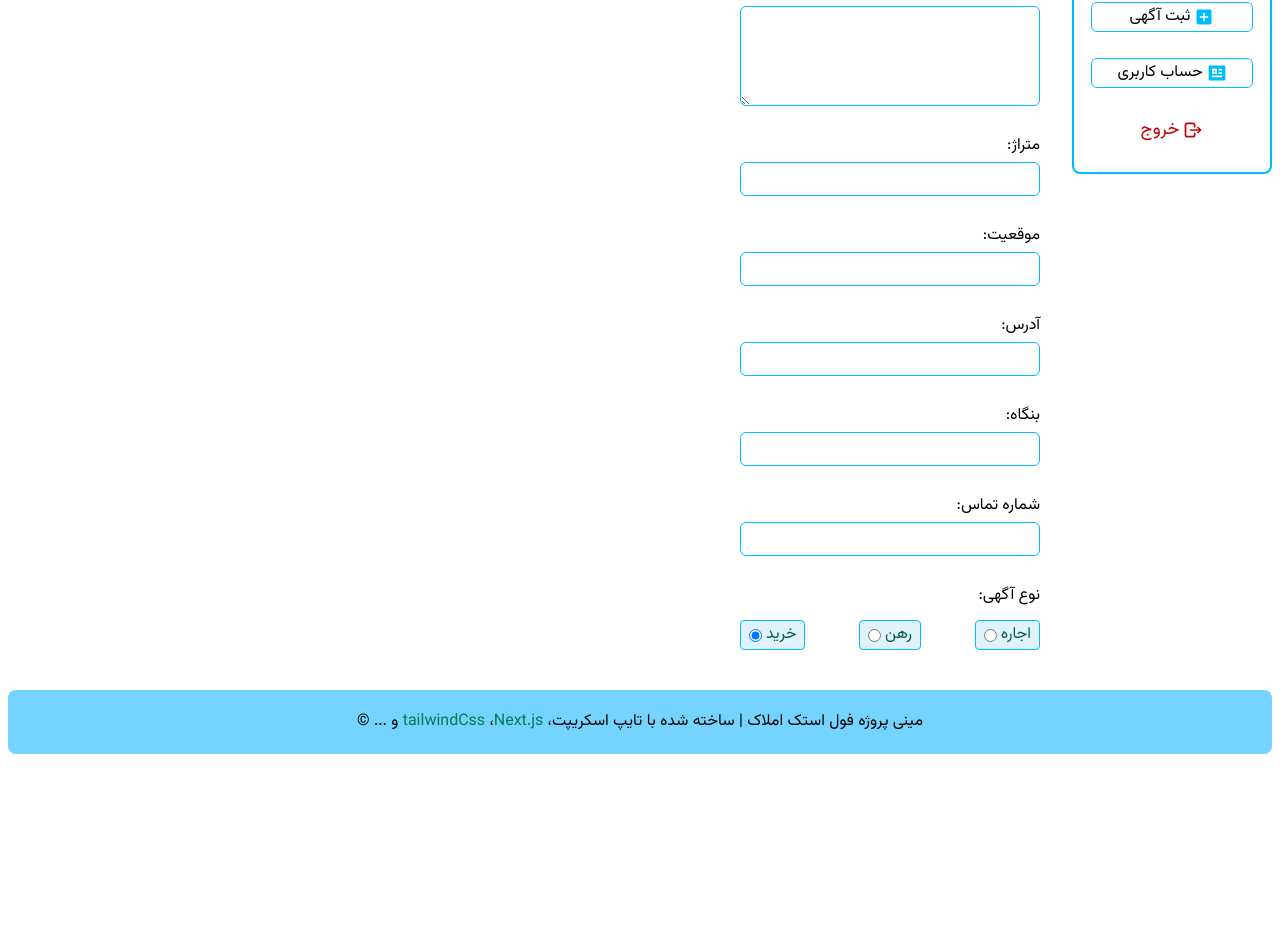
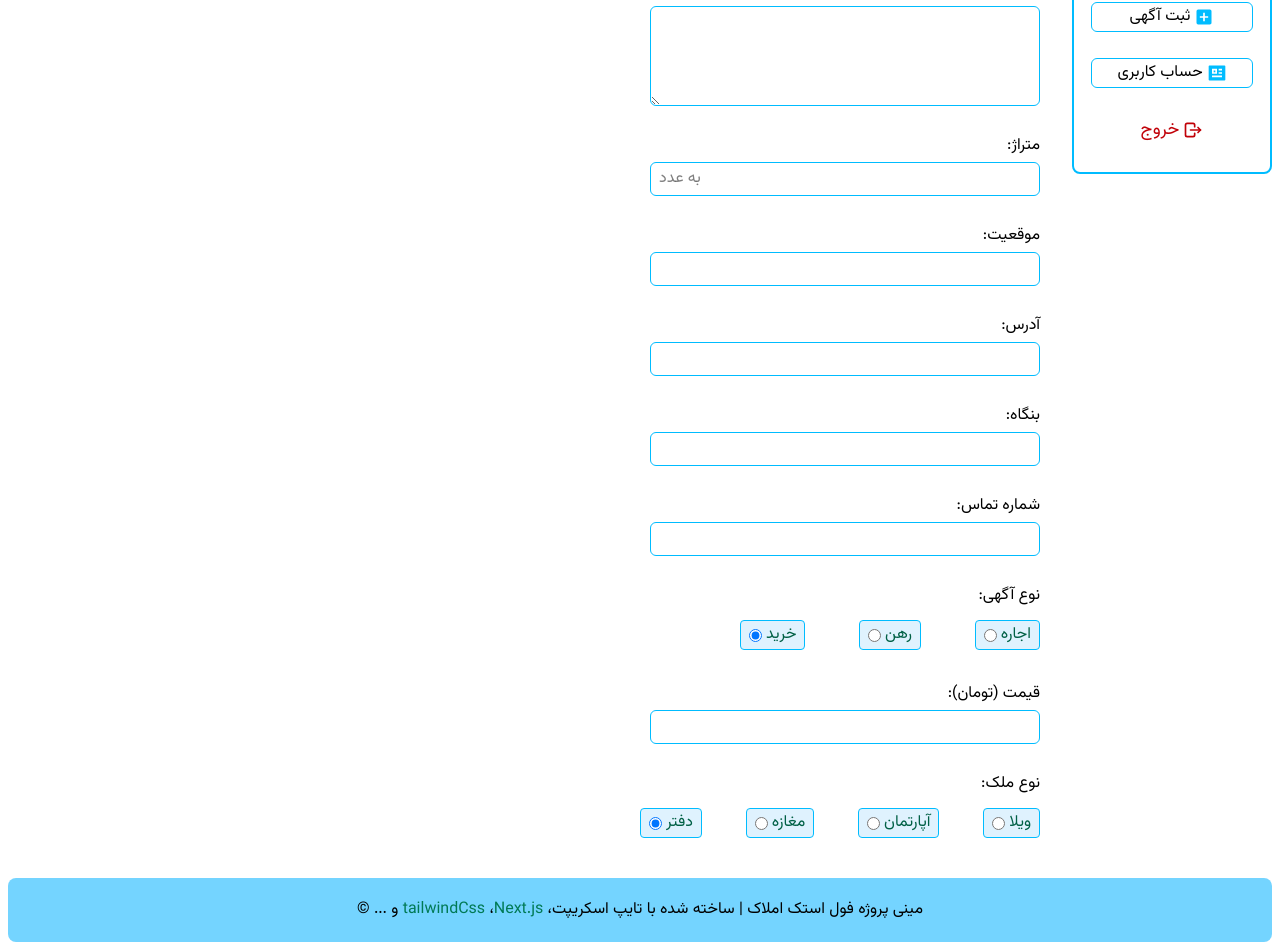
Before and after one commit to AliTaghawi/ts-real-state-mini-project, a Next.js app: page /dashboard/add-file in a window 1280 px wide. Shown: the part 255-1205 px from the top of the page. Before the commit the page ends 1017 px from the top, so only its background shows below. Built offline with nearby package versions, Linux system fonts and the light colour scheme; no server answers; sample sign-in values are in the browser's storage.

Commit message:
adding category field and price input to AddFilePage

```diff
--- a/components/templates/AddFilePage.tsx
+++ b/components/templates/AddFilePage.tsx
@@ -7,14 +7,14 @@ const AddFilePage = () => {
   return (
     <div>
       <h2 className="text-xl font-bold mb-7">فرم ثبت آگهی</h2>
-      <div>
-        <TextInput divClass=" w-fit min-w-[300px]" title="عنوان:" type="text" name="title" value="" blur error="" changeHandler={() => {}} blurHandler={() => {}} />
-        <TextInput divClass="w-fit min-w-[300px]" title="توضیحات:" type="text" name="description" value="" blur error="" changeHandler={() => {}} blurHandler={() => {}} textarea={true} />
-        <TextInput divClass=" w-fit min-w-[300px]" title="متراژ:" type="text" name="areaMeter" value="" blur error="" changeHandler={() => {}} blurHandler={() => {}} />
-        <TextInput divClass=" w-fit min-w-[300px]" title="موقعیت:" type="text" name="location" value="" blur error="" changeHandler={() => {}} blurHandler={() => {}} />
-        <TextInput divClass=" w-fit min-w-[300px]" title="آدرس:" type="text" name="address" value="" blur error="" changeHandler={() => {}} blurHandler={() => {}} />
-        <TextInput divClass=" w-fit min-w-[300px]" title="بنگاه:" type="text" name="realState" value="" blur error="" changeHandler={() => {}} blurHandler={() => {}} />
-        <TextInput divClass=" w-fit min-w-[300px]" title="شماره تماس:" type="text" name="phone" value="" blur error="" changeHandler={() => {}} blurHandler={() => {}} />
+      <form>
+        <TextInput divClass="w-full min-[420px]:w-fit min-[420px]:min-w-[390px]" dir="rtl" title="عنوان:" type="text" name="title" value="" blur error="" changeHandler={() => {}} blurHandler={() => {}} />
+        <TextInput divClass="w-full min-[420px]:w-fit min-[420px]:min-w-[390px]" dir="rtl" title="توضیحات:" type="text" name="description" value="" blur error="" changeHandler={() => {}} blurHandler={() => {}} textarea={true} />
+        <TextInput divClass="w-full min-[420px]:w-fit min-[420px]:min-w-[390px]" title="متراژ:" placeholder="به عدد" type="text" name="areaMeter" value="" blur error="" changeHandler={() => {}} blurHandler={() => {}} />
+        <TextInput divClass="w-full min-[420px]:w-fit min-[420px]:min-w-[390px]" dir="rtl" title="موقعیت:" type="text" name="location" value="" blur error="" changeHandler={() => {}} blurHandler={() => {}} />
+        <TextInput divClass="w-full min-[420px]:w-fit min-[420px]:min-w-[390px]" dir="rtl" title="آدرس:" type="text" name="address" value="" blur error="" changeHandler={() => {}} blurHandler={() => {}} />
+        <TextInput divClass="w-full min-[420px]:w-fit min-[420px]:min-w-[390px]" dir="rtl" title="بنگاه:" type="text" name="realState" value="" blur error="" changeHandler={() => {}} blurHandler={() => {}} />
+        <TextInput divClass="w-full min-[420px]:w-fit min-[420px]:min-w-[390px]" title="شماره تماس:" type="text" name="phone" value="" blur error="" changeHandler={() => {}} blurHandler={() => {}} />
           <div>
             <p>نوع آگهی:</p>
             <div className="flex items-center justify-between gap-4 mt-3 mb-8 max-w-[300px]">
@@ -23,7 +23,17 @@ const AddFilePage = () => {
               <RadioInput title="خرید" value="buy" name="fileType" checked blur error="" onChange={() => {}} onBlur={() => {}} />
             </div>
           </div>
-      </div>
+        <TextInput divClass="w-full min-[420px]:w-fit min-[420px]:min-w-[390px]" dir="rtl" title="قیمت (تومان):" type="text" name="price" value="" blur error="" changeHandler={() => {}} blurHandler={() => {}} />
+          <div>
+            <p>نوع ملک:</p>
+            <div className="flex flex-col items-start min-[350px]:flex-row min-[350px]:items-center justify-between gap-4 mt-3 mb-8 max-w-[400px] ">
+              <RadioInput title="ویلا" value="villa" name="category" checked blur error="" onChange={() => {}} onBlur={() => {}} />
+              <RadioInput title="آپارتمان" value="apartment" name="category" checked blur error="" onChange={() => {}} onBlur={() => {}} />
+              <RadioInput title="مغازه" value="store" name="category" checked blur error="" onChange={() => {}} onBlur={() => {}} />
+              <RadioInput title="دفتر" value="office" name="category" checked blur error="" onChange={() => {}} onBlur={() => {}} />
+            </div>
+          </div>
+      </form>
     </div>
   );
 };
```
